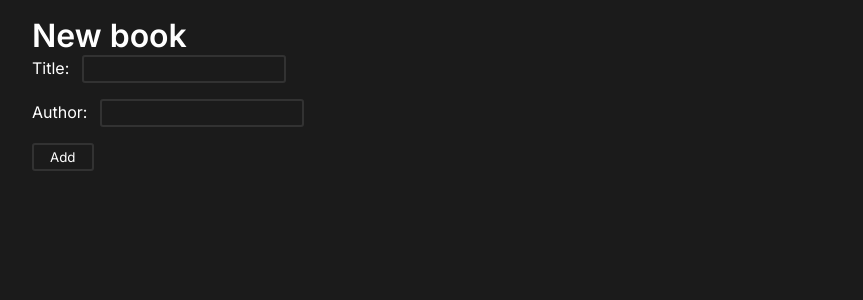
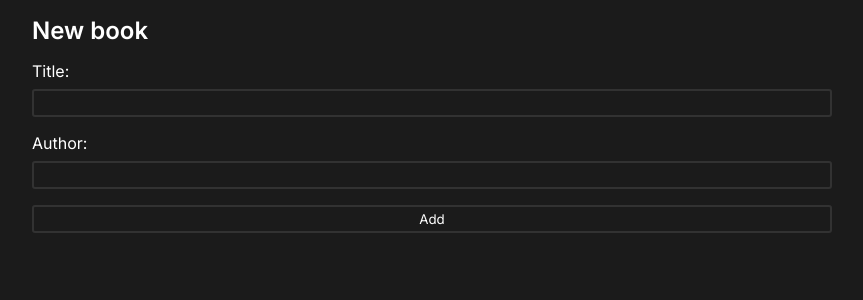
Before and after one commit to repercussive/qa-book-review-app, a Flask app: page /add-book in a window 1280 px wide. Shown: the part 87-387 px from the top of the page, without its empty margins (208-1071 px from the left). Run offline with Flask 2, Linux system fonts and the light colour scheme.

Commit message:
minor style change to book form

```diff
--- a/application/templates/add-book.html
+++ b/application/templates/add-book.html
@@ -1,12 +1,19 @@
 {% extends "_base.html" %}
 {% block body %}
-  <h1>New book</h1>
-  <form action="/add-book" method="post">
+  <h2 style="margin-bottom: 1rem;">New book</h2>
+  <form action="/add-book" method="post" class="book-form">
     {{ form.hidden_tag() }}
     {{ form.title.label }} {{ form.title }}
-    <br />
     {{ form.author.label }} {{ form.author }}
-    <br />
     {{ form.submit }}
   </form>
 {% endblock %}
+
+{% block style %}
+<style>
+  form.book-form input {
+    display: block;
+    width: 100%;
+  }
+</style>
+{% endblock %}
```
